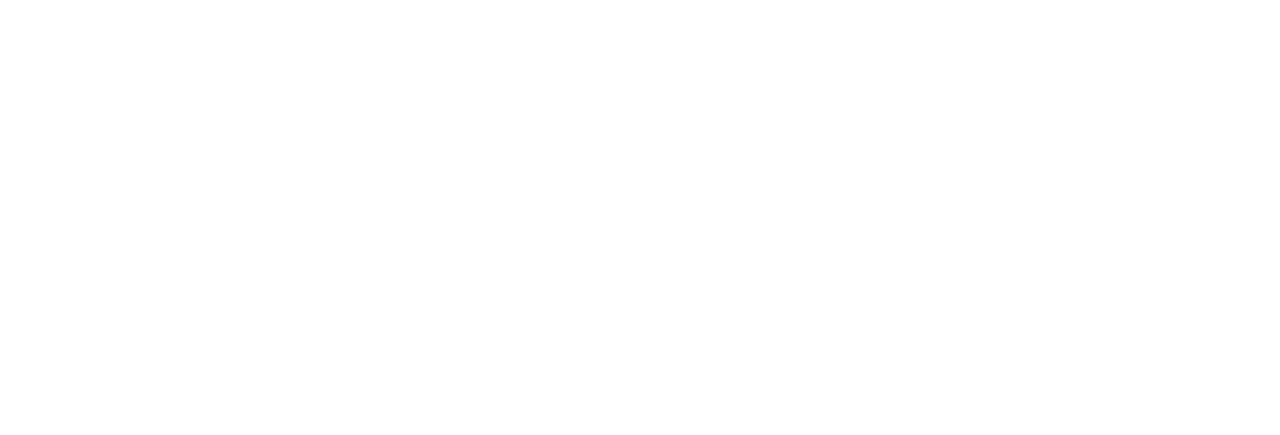
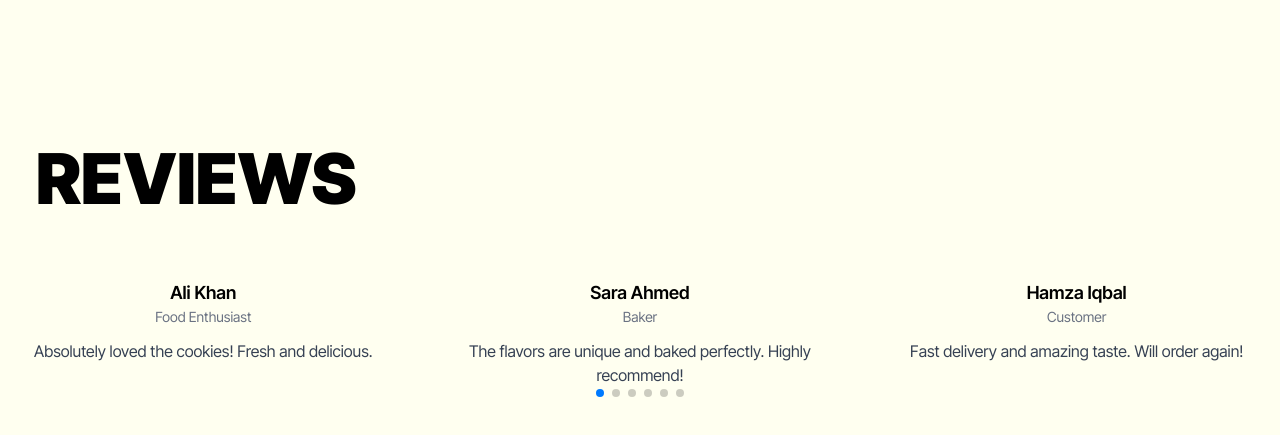
Before and after one commit to mussadiqkhan6886/chunkd, a Next.js app: page / in a window 1280 px wide. Shown: the part 5142-5577 px from the top of the page. Before the commit the page ends 5032 px from the top, so only its background shows below. Built offline with nearby package versions, Linux system fonts and the light colour scheme.

Commit message:
now cutoff

```diff
--- a/components/mainComp/ui/Masonry.tsx
+++ b/components/mainComp/ui/Masonry.tsx
@@ -4,15 +4,28 @@ import React, { useEffect, useLayoutEffect, useMemo, useRef, useState } from 're
 import { gsap } from 'gsap';
 
 const useMedia = (queries: string[], values: number[], defaultValue: number): number => {
-  const get = () => values[queries.findIndex(q => matchMedia(q).matches)] ?? defaultValue;
+  // helper function only runs in browser
+  const getValue = () => {
+    if (typeof window === 'undefined') return defaultValue;
+    const index = queries.findIndex(q => window.matchMedia(q).matches);
+    return values[index] ?? defaultValue;
+  };
 
-  const [value, setValue] = useState<number>(get);
+  const [value, setValue] = useState<number>(getValue);
 
   useEffect(() => {
-    const handler = () => setValue(get);
-    queries.forEach(q => matchMedia(q).addEventListener('change', handler));
-    return () => queries.forEach(q => matchMedia(q).removeEventListener('change', handler));
-  }, [queries]);
+    if (typeof window === 'undefined') return;
+
+    const handlers: Array<() => void> = [];
+    queries.forEach((q, i) => {
+      const mql = window.matchMedia(q);
+      const handler = () => setValue(getValue);
+      mql.addEventListener('change', handler);
+      handlers.push(() => mql.removeEventListener('change', handler));
+    });
+
+    return () => handlers.forEach(fn => fn());
+  }, [queries, values]);
 
   return value;
 };
@@ -216,7 +229,7 @@ const Masonry: React.FC<MasonryProps> = ({
   };
 
   return (
-    <div ref={containerRef} className="relative w-full h-full">
+    <div ref={containerRef} className="relative w-full h-screen">
       {grid.map(item => (
         <div
           key={item.id}
--- a/sections/Reviews.tsx
+++ b/sections/Reviews.tsx
@@ -1,11 +1,40 @@
-import React from 'react'
+'use client';
+
+import React from 'react';
+import { Swiper, SwiperSlide } from 'swiper/react';
+import { Pagination } from 'swiper/modules';
+import 'swiper/css';
+import 'swiper/css/pagination';
+import { reviews } from '@/lib/constants';
 
 const Reviews = () => {
   return (
-    <section>
+    <div className="width">
+      <h2 className='sectionTitle'>Reviews</h2>
+      <Swiper
+        modules={[Pagination]}
+        pagination={{ clickable: true }}
+        spaceBetween={30}
+        slidesPerView={1}
+        loop={true}
+         breakpoints={{
+          640: { slidesPerView: 1 },  // mobile
+          768: { slidesPerView: 2 },  // tablet and above
+          1048: { slidesPerView: 3 },  // tablet and above
+        }}
+      >
+        {reviews.map((review) => (
+          <SwiperSlide key={review.id}>
+            <div className="flex flex-col items-center text-center p-6">
+              <h3 className="text-lg font-semibold">{review.name}</h3>
+              <p className="text-sm text-gray-500 mb-3">{review.role}</p>
+              <p className="text-gray-700">{review.comment}</p>
+            </div>
+          </SwiperSlide>
+        ))}
+      </Swiper>
+    </div>
+  );
+};
 
-    </section>
-  )
-}
-
-export default Reviews
+export default Reviews;
```
